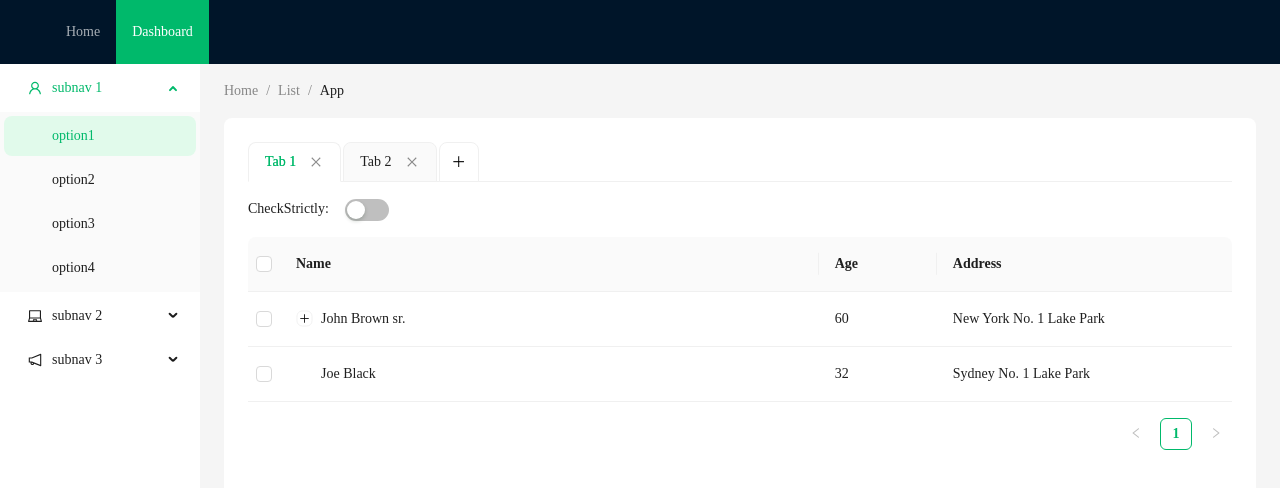
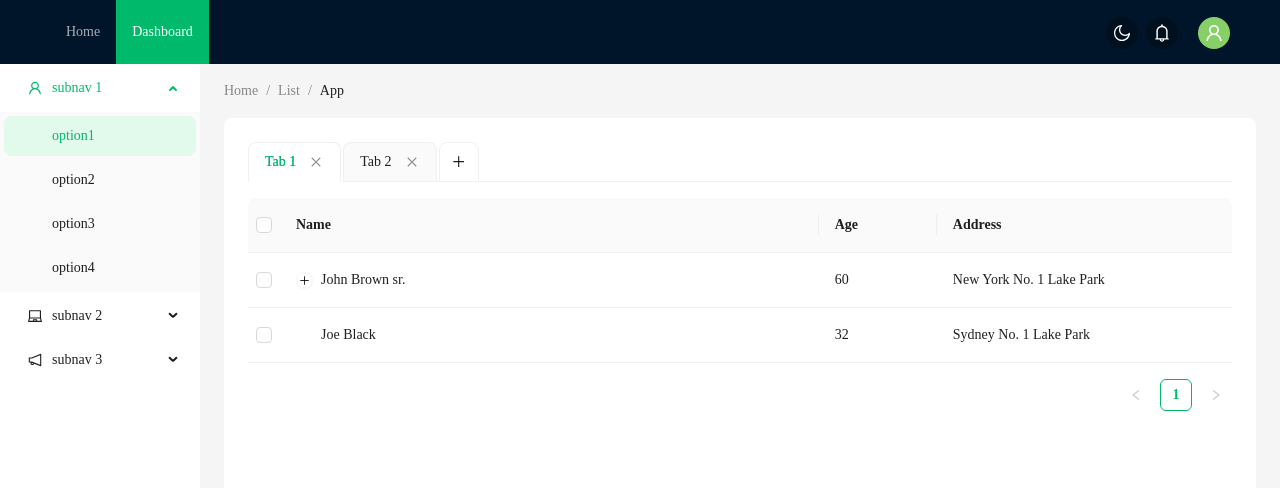
Before and after one commit to coldrain-f/antd-dashboard, a React (Create React App) app: page /dashboard in a window 1280 px wide. Shown: the top 488 px of the page. Built offline with nearby package versions, Linux system fonts and the light colour scheme.

Commit message:
Add: Nav 오른쪽에 다크모드, 알림, 프로필 버튼 추가

```diff
--- a/src/AntdContentsTable.tsx
+++ b/src/AntdContentsTable.tsx
@@ -119,10 +119,7 @@ const AntdContentsTable: React.FC = () => {
 
   return (
     <>
-      <Space align="center" style={{ marginBottom: 16 }}>
-        CheckStrictly:{" "}
-        <Switch checked={checkStrictly} onChange={setCheckStrictly} />
-      </Space>
+      <Space align="center" style={{ marginBottom: 16 }}></Space>
       <Table
         columns={columns}
         rowSelection={{ ...rowSelection, checkStrictly }}
--- a/src/CloudLogin.tsx
+++ b/src/CloudLogin.tsx
@@ -11,6 +11,7 @@ import {
   Checkbox,
   Typography,
   Divider,
+  Space,
 } from "antd";
 import { useNavigate } from "react-router-dom";
 
@@ -24,8 +25,6 @@ const { Link } = Typography;
 
 const CloudLogin: React.FC = () => {
   const navigate = useNavigate();
-
-  const [passwordVisible, setPasswordVisible] = React.useState(false);
 
   const onFinish: FormProps<FieldType>["onFinish"] = (values) => {
     console.log("Success: ", values);
@@ -55,7 +54,11 @@ const CloudLogin: React.FC = () => {
               onFinish={onFinish}
               onFinishFailed={onFinishFailed}
               autoComplete="off"
-              initialValues={{ remember: false }}
+              initialValues={{
+                remember: true,
+                username: "admin@gmail.com",
+                password: "admin@gmail.com",
+              }}
             >
               <Form.Item<FieldType>
                 name="username"
@@ -90,19 +93,11 @@ const CloudLogin: React.FC = () => {
                 </Button>
               </Form.Item>
             </Form>
-            <Row justify="start">
-              <Col>
-                <Link href="/">아이디 찾기</Link>
-                <Divider type="vertical" />
-              </Col>
-              <Col>
-                <Link href="/">비밀번호 찾기</Link>
-                <Divider type="vertical" />
-              </Col>
-              <Col>
-                <Link href="/join">회원가입</Link>
-              </Col>
-            </Row>
+            <Space split={<Divider type="vertical" />}>
+              <Link href="/">아이디 찾기</Link>
+              <Link href="/">비밀번호 찾기</Link>
+              <Link href="/join">회원가입</Link>
+            </Space>
           </Card>
         </Col>
       </Row>
--- a/src/CloudMain.tsx
+++ b/src/CloudMain.tsx
@@ -1,13 +1,31 @@
 import React from "react";
 import {
+  BellOutlined,
   LaptopOutlined,
+  MoonOutlined,
   NotificationOutlined,
+  SearchOutlined,
   UserOutlined,
 } from "@ant-design/icons";
 import type { MenuProps } from "antd";
-import { Breadcrumb, Input, Layout, Menu, Tabs, theme } from "antd";
+import {
+  Avatar,
+  Badge,
+  Breadcrumb,
+  Button,
+  Col,
+  Input,
+  Layout,
+  Menu,
+  Popover,
+  Row,
+  Space,
+  Tabs,
+  theme,
+} from "antd";
 import { Routes, Route } from "react-router-dom";
 import AntdContentsTable from "./AntdContentsTable";
+import CloudLogin from "./CloudLogin";
 
 const { Header, Content, Sider } = Layout;
 
@@ -50,8 +68,10 @@ const CloudMain: React.FC = () => {
 
   return (
     <Layout>
-      <Header style={{ display: "flex", alignItems: "center" }}>
+      <Header>
         <div className="demo-logo" />
+        <Row>
+          <Col span={22}>
             <Menu
               theme="dark"
               mode="horizontal"
@@ -59,6 +79,40 @@ const CloudMain: React.FC = () => {
               items={items1}
               style={{ flex: 1, minWidth: 0 }}
             />
+          </Col>
+          <Col
+            span={2}
+            style={{
+              display: "flex",
+              justifyContent: "end",
+              alignItems: "center",
+            }}
+          >
+            <Space>
+              <a href="#">
+                <Avatar icon={<MoonOutlined />} />
+              </a>
+              <a>
+                <Avatar icon={<BellOutlined />} />
+              </a>
+              <Popover
+                placement="bottomRight"
+                title={"Profile"}
+                content={"Content"}
+                trigger={"click"}
+              >
+                <Avatar
+                  style={{
+                    backgroundColor: "#87d068",
+                    cursor: "pointer",
+                    marginLeft: "12px",
+                  }}
+                  icon={<UserOutlined />}
+                />
+              </Popover>
+            </Space>
+          </Col>
+        </Row>
       </Header>
       <Layout>
         <Sider width={200} style={{ background: colorBgContainer }}>
--- a/src/CloudSignUp.tsx
+++ b/src/CloudSignUp.tsx
@@ -6,7 +6,17 @@ import {
   FieldNumberOutlined,
   NumberOutlined,
 } from "@ant-design/icons";
-import { Button, Row, Col, Card, Form, Input, Typography, Space } from "antd";
+import {
+  Button,
+  Row,
+  Col,
+  Card,
+  Form,
+  Input,
+  Typography,
+  Space,
+  Divider,
+} from "antd";
 
 type FieldType = {
   username?: string;
@@ -99,11 +109,9 @@ const CloudSignUp: React.FC = () => {
                 </Button>
               </Form.Item>
             </Form>
-            <Row justify="start">
-              <Col>
-                <Link href="/">돌아가기</Link>
-              </Col>
-            </Row>
+            <Space split={<Divider type="vertical" />}>
+              <Link href="/">돌아가기</Link>
+            </Space>
           </Card>
         </Col>
       </Row>
```
Lines whose indentation alone changed are shown as unchanged.
